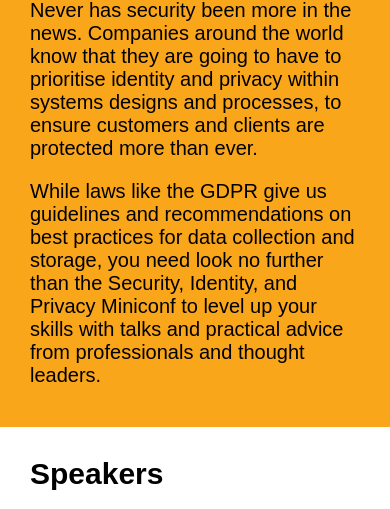
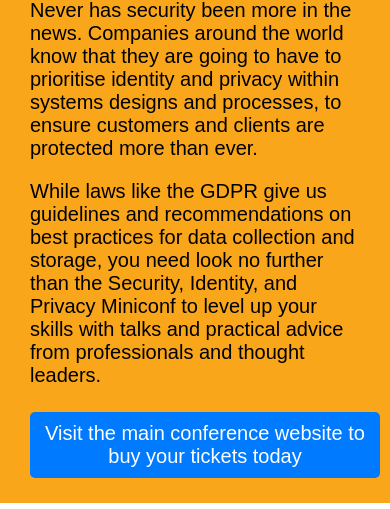
Before and after one commit to security-identity-privacy-miniconf/website, a plain HTML site: page lca-2020/index.htm in a window 390 px wide. Shown: the part 559-1068 px from the top of the page. Drawn offline with Linux system fonts and the light colour scheme.

Commit message:
Added "buy ticket" button

```diff
--- a/lca-2020/index.htm
+++ b/lca-2020/index.htm
@@ -23,6 +23,8 @@
   <meta name="twitter:data1" value="Tuesday 14th January 2020"/>
 </head>
 <body>
+
+
   <header>
     <h1>Security, Identity, and Privacy Miniconf at linux.conf.au 2020</h1>
     <div class="content">
@@ -39,8 +41,10 @@
              up   your skills with talks and practical advice from professionals and thought leaders.
         </p>
       </div>
+      <p><a href="https://linux.conf.au/" class="button">Visit the main conference website to buy your tickets today</a></p>
     </div>
   </header>
+
 
   <section class="speakers">
     <h2>Speakers</h2>
@@ -94,6 +98,7 @@
       <li>Gold Coast, Australia</li>
     </ul>
   </section>
+  <p><a href="https://linux.conf.au/" class="button">Visit the main conference website to buy your tickets today</a></p>
 
   <hr>
 
--- a/lca-2020/style.css
+++ b/lca-2020/style.css
@@ -21,10 +21,6 @@ body {
     --teeny-tiny-margin: 20px;
   }
 
-  .introduction {
-    max-width: 90%;
-  }
-
   header .image {
     float: right;
     max-width: 40%;
@@ -32,9 +28,16 @@ body {
   }
 }
 
+@media (min-width: 1515px) {
+  header a.button {
+    width: 60% !important;
+  }
+}
+
 header {
   background: var(--warm-yellow);
   padding: var(--margin-size);
+  padding-bottom: 0;
   margin: var(--inverse-margin);
   margin-bottom: var(--small-margin);
   display: flex;
@@ -124,6 +127,13 @@ a.button {
 a.button:active {
   box-shadow: none;
 }
+header a.button {
+  margin-top: calc(var(--margin-size) / 2);
+  margin-bottom: calc(var(--margin-size) / 2);
+  width: 100%;
+  max-width: inherit;
+  text-align: center;
+}
 
 .content-description {
   background: var(--warm-yellow);
```
